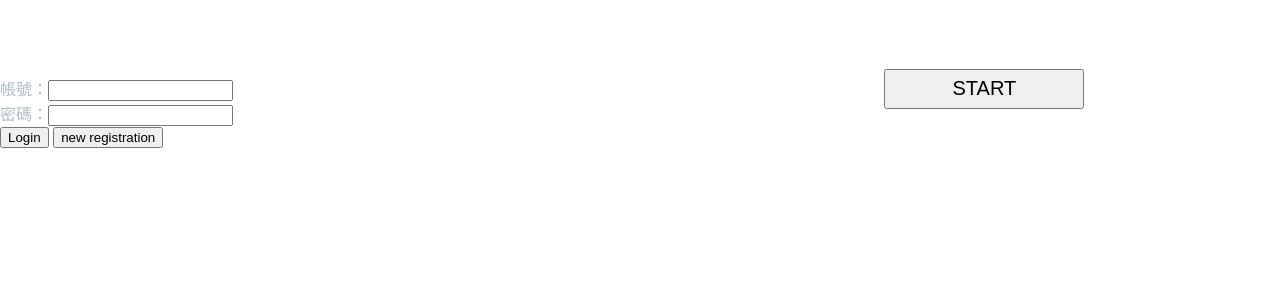
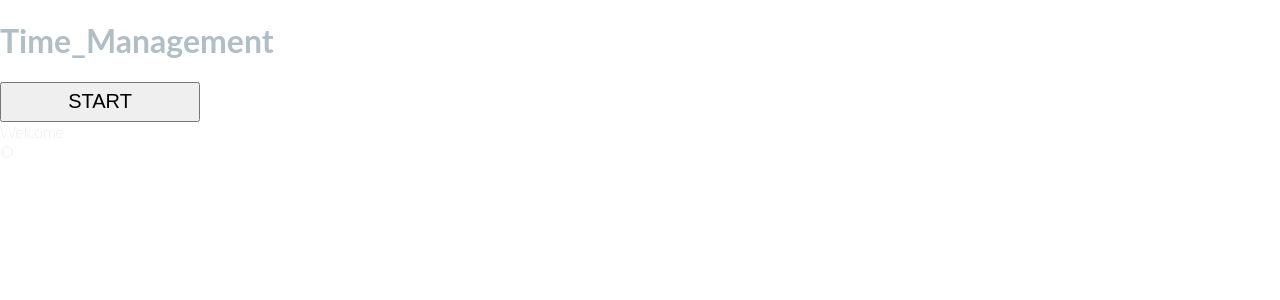
Before and after one commit to Allstop/tomato, a PHP site: page /public/index.html in a window 1280 px wide. Shown: the top 300 px of the page. Run offline with PHP 8.4, Linux system fonts and the light colour scheme.

Commit message:
index改版

```diff
--- a/public/css/main.css
+++ b/public/css/main.css
@@ -8,7 +8,7 @@ body {
    font-weight: 100;
    font-family: 'Lato';
 }
-#submit {
+#start {
    width:200px;
    height:40px;
    font-size:20px;
--- a/public/index.html
+++ b/public/index.html
@@ -3,19 +3,16 @@
     <head>
         <meta charset="utf-8">
         <link rel="stylesheet" href="../public/css/main.css">
-        <title>Tomato_Time</title>
+        <title>My_Time</title>
     </head>
     <body>
-            <div>
-                帳號：<input type="text" name="name"><br>
-                密碼：<input type="text" name="password"><br>
-                <button class="login">Login</button>
-                <button class="new">new registration</button>
-            </div>
-            <br>
-            <div class="main">
-                <button id="submit">START</button>
-            </div>
+        <h1><div class="title">Time_Management</div></h1>
+        <button id="start">START</button>
+        <div class="welcome_user">Welcome <?php echo $username; ?></div>
+        <div class="login"></div>
+        <div class="footer">
+            <?php echo $site_title; ?> &copy; <?php echo date('Y');?>
+        </div>
     </body>
     <script src="../public/js/jquery-1.11.2.min.js"></script>
     <script src="../public/js/main.js"></script>
--- a/public/js/main.js
+++ b/public/js/main.js
@@ -3,9 +3,7 @@ var list={},
     BASE_URL = location.protocol + '//' + location.hostname;
 
 $("#submit").click(function(){
-  var user = $(".name").val();
-
-  loginCheck(user);
+  sessionCheck();
 });
 //建立User/password～執行click
 $(document).on("click","#start",function(){
@@ -18,21 +16,24 @@ $(document).on("click","#start",function(){
   }
   createCheck();
 });
-//main
-var main = function() {
+//session檢查
+var sessionCheck = function() {
   $.ajax({
-    url: BASE_URL + "/tomatoTime/loginCheck",
+    url: BASE_URL + "/tomatoTime/sessionCheck",
     type: "POST",
     dataType: "JSON",
     data: list,
     success: function(response) {
       if (response.status == 'success') {
+        console.log(response);
       } else {
-        login();
+        console.log(response);
+        loginCheck();
       }
     },
     error: function () {
     }
+
   })
 };
 //login檢查
```
